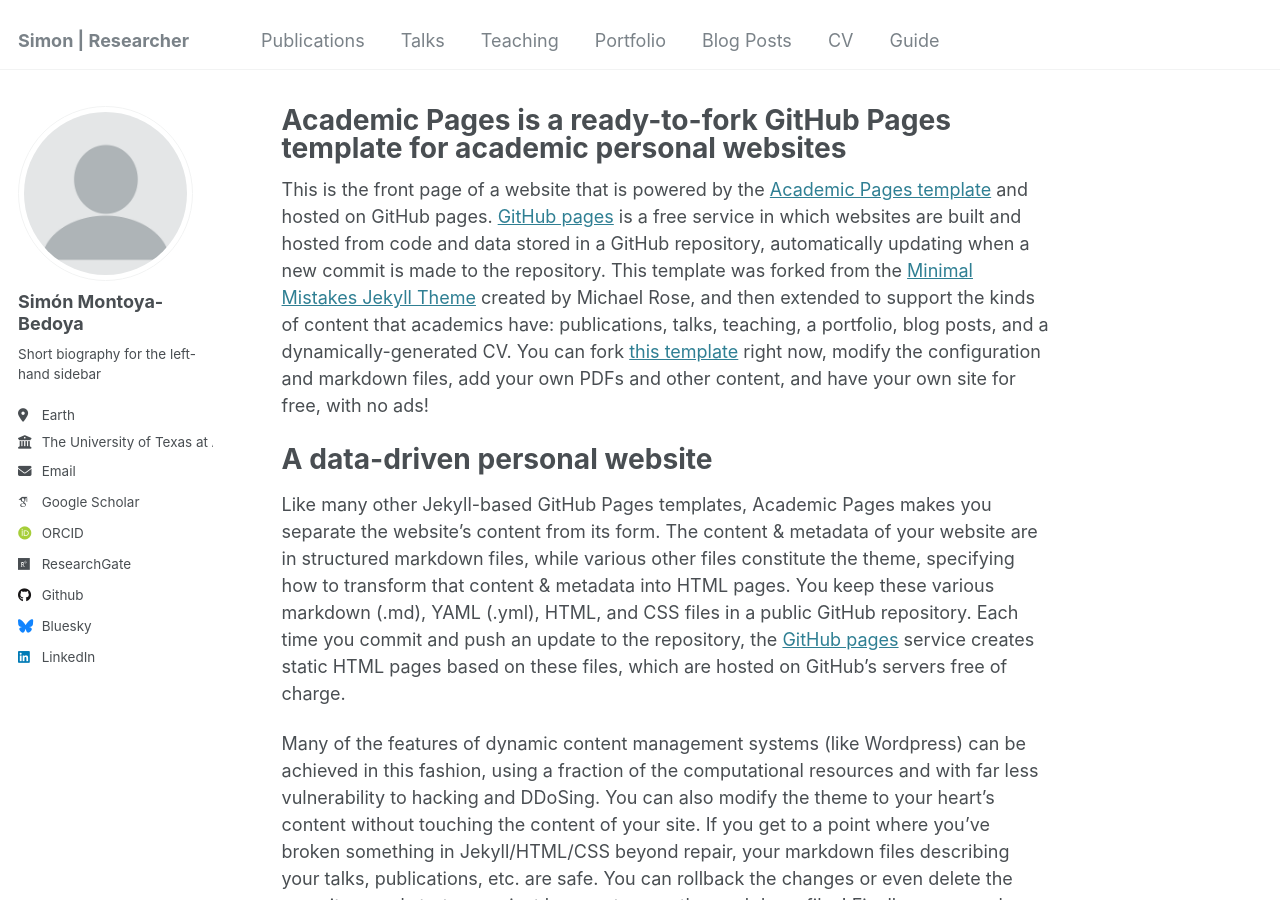
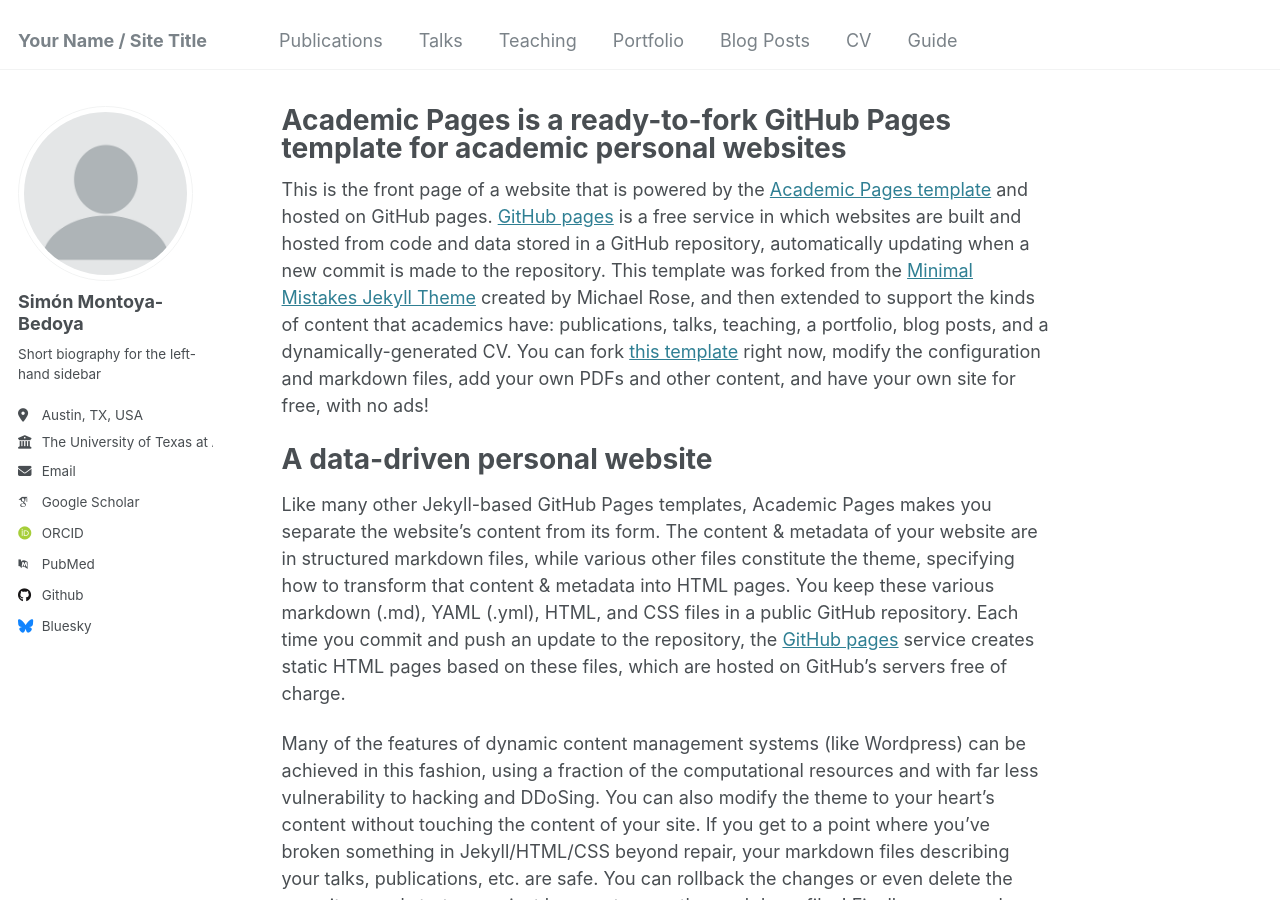
Before and after one commit to simontoyabed/simontoyabed.github.io, a Jekyll site: the page built from _pages/about.md, in a window 1280 px wide and 900 px high. Built offline with Jekyll 4.4.1, drawn with Linux system fonts in a browser that asks for light colours; some web fonts are replaced.

```diff
--- a/_config.yml
+++ b/_config.yml
@@ -8,13 +8,13 @@
 
 # Basic Site Settings
 locale                   : "en-US"
-title                    : "Simon | Researcher"
+title                    : "Your Name / Site Title"
 title_separator          : "-"
 name                     : &name "Your Name"
 description              : &description "personal description"
-url                      : https://simontoyabed.github.io/ # the base hostname & protocol for your site e.g. "https://[your GitHub username].github.io"
+url                      : https://academicpages.github.io # the base hostname & protocol for your site e.g. "https://[your GitHub username].github.io"
 baseurl                  : "" # the subpath of your site, e.g. "/blog"
-repository               : "simontoyabed/simontoyabed.github.io"
+repository               : "academicpages/academicpages.github.io"
 
 # Site Author - The following control what appear as part of the author content on the side bar.
 #               If a field is blank the icon and link will not appear, otherwise it will be shown.
@@ -25,17 +25,20 @@ author:
   name             : "Simón Montoya-Bedoya"
   pronouns         : # example: "she/her"
   bio              : "Short biography for the left-hand sidebar"
-  location         : "Earth"
+  location         : "Austin, TX, USA"
   employer         : "The University of Texas at Austin"
   uri              : # URL
-  email            : "simonmontoyabedoya@utexas.edu"
+  email            : "none@example.org"
 
   # Academic websites
   arxiv            : # URL - Update with the correct link to your profile
-  googlescholar    : "https://scholar.google.com.co/citations?user=xdRjM0sAAAAJ&hl=en"
-  orcid            : "https://orcid.org/0000-0003-2336-9217"
-  researchgate     : "https://www.researchgate.net/profile/Simon-Montoya-Bedoya-2"
-  linkedin         :
+  googlescholar    : "https://scholar.google.com/citations?user=PS_CX0AAAAAJ"
+  impactstory      : # URL
+  orcid            : "http://orcid.org/yourorcidurl"
+  semantic         : # URL
+  pubmed           : "https://www.ncbi.nlm.nih.gov/pubmed/?term=john+snow"
+  researchgate     : # URL
+  scopus           : # URL
 
   # Repositories and software development
   bitbucket        : # Username - Update with your username on the site
@@ -46,7 +49,7 @@ author:
   stackoverflow    : # User number or user number and name (i.e., use "1" or "1/jeff-atwood")
 
   # Social media
-  bluesky          : "simontoyabe.bsky.social" # Replace this with you Bluesky username
+  bluesky          : "bsky.app" # Replace this with you Bluesky username
   facebook         : # Username
   flickr           : # Username
   foursquare       : # Username
@@ -55,7 +58,7 @@ author:
   keybase          : # Username
   instagram        : # Username
   lastfm           : # Username
-  linkedin         : "simontoyabe"
+  linkedin         : # Username
   mastodon         : # URL
   medium           : # URL
   pinterest        : # Username
```
